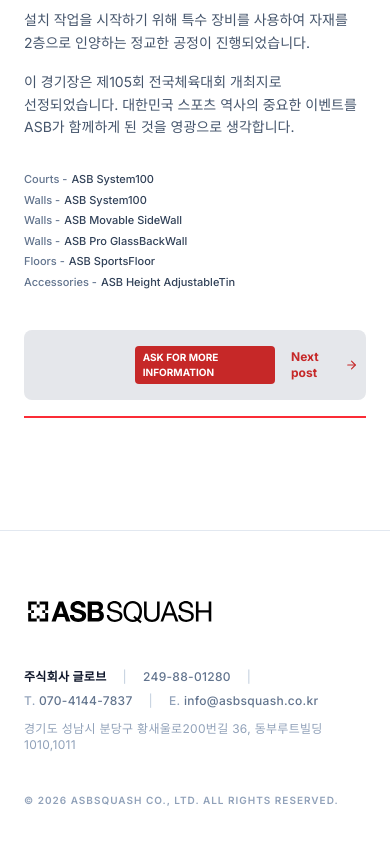
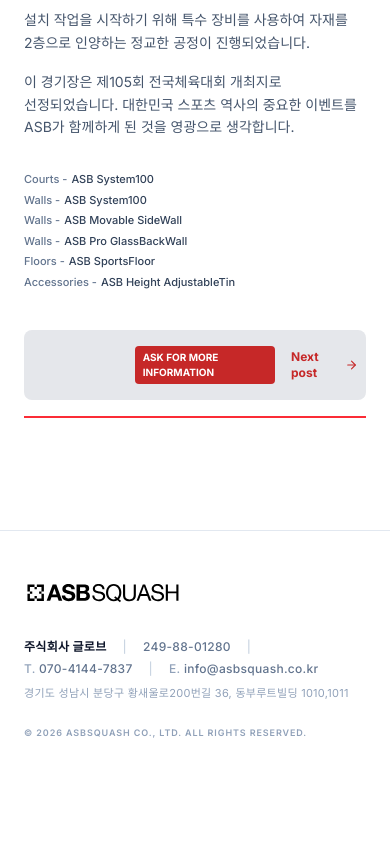
Before and after one commit to qkawod/ASB-Squash, a Next.js app: page /references/hap-po in a window 390 px wide. Shown: the part 875-1719 px from the top of the page. After the commit the page ends 1654 px from the top, so only its background shows below. Built offline with nearby package versions, Linux system fonts and the light colour scheme.

Commit message:
Refine footer size and alignment for better balance

```diff
--- a/src/components/Footer.tsx
+++ b/src/components/Footer.tsx
@@ -3,9 +3,9 @@
 
 export function Footer() {
     return (
-        <footer className="bg-white text-slate-900 pt-16 pb-12 border-t border-slate-200 selection:bg-slate-900 selection:text-white">
+        <footer className="bg-white text-slate-900 pt-12 pb-10 border-t border-slate-200 selection:bg-slate-900 selection:text-white">
             <div className="container mx-auto px-6 max-w-7xl">
-                <div className="flex flex-col gap-10">
+                <div className="flex flex-col gap-8">
 
                     {/* Row 1: Logo */}
                     <div className="flex justify-start">
@@ -13,18 +13,18 @@
                             <img
                                 src="/logo/logo_asbsquash.svg"
                                 alt="ASB Squash"
-                                className="h-[34px] w-auto brightness-0"
+                                className="h-[28px] w-auto brightness-0"
                             />
                         </Link>
                     </div>
 
                     {/* Row 2: Company Info & Copyright */}
-                    <div className="flex flex-col md:flex-row justify-between items-start md:items-end gap-10 md:gap-4">
+                    <div className="flex flex-col md:flex-row justify-between items-start md:items-end gap-6 md:gap-4">
 
                         {/* Company Details Block */}
-                        <div className="flex flex-col gap-3">
+                        <div className="flex flex-col gap-2">
                             {/* Line 1: Basic Business Info */}
-                            <div className="flex flex-wrap items-center gap-x-4 gap-y-2 text-xs text-slate-500 font-medium tracking-wide">
+                            <div className="flex flex-wrap items-center gap-x-4 gap-y-1.5 text-xs text-slate-500 font-medium tracking-wide">
                                 <span className="whitespace-nowrap font-bold text-slate-900 uppercase">주식회사 글로브</span>
                                 <span className="text-slate-300">|</span>
                                 <span className="whitespace-nowrap">249-88-01280</span>
@@ -35,14 +35,14 @@
                             </div>
 
                             {/* Line 2: Address (Independent Line) */}
-                            <div className="text-xs text-slate-400 font-normal tracking-wide">
+                            <div className="text-[11px] text-slate-400 font-normal tracking-wide">
                                 경기도 성남시 분당구 황새울로200번길 36, 동부루트빌딩 1010,1011
                             </div>
                         </div>
 
                         {/* Copyright Block */}
                         <div className="flex flex-col items-start md:items-end">
-                            <div className="text-[10px] text-slate-400 font-semibold tracking-widest uppercase whitespace-nowrap" suppressHydrationWarning>
+                            <div className="text-[9px] text-slate-400 font-semibold tracking-widest uppercase whitespace-nowrap" suppressHydrationWarning>
                                 © {new Date().getFullYear()} ASBSQUASH CO., LTD. ALL RIGHTS RESERVED.
                             </div>
                         </div>
```
